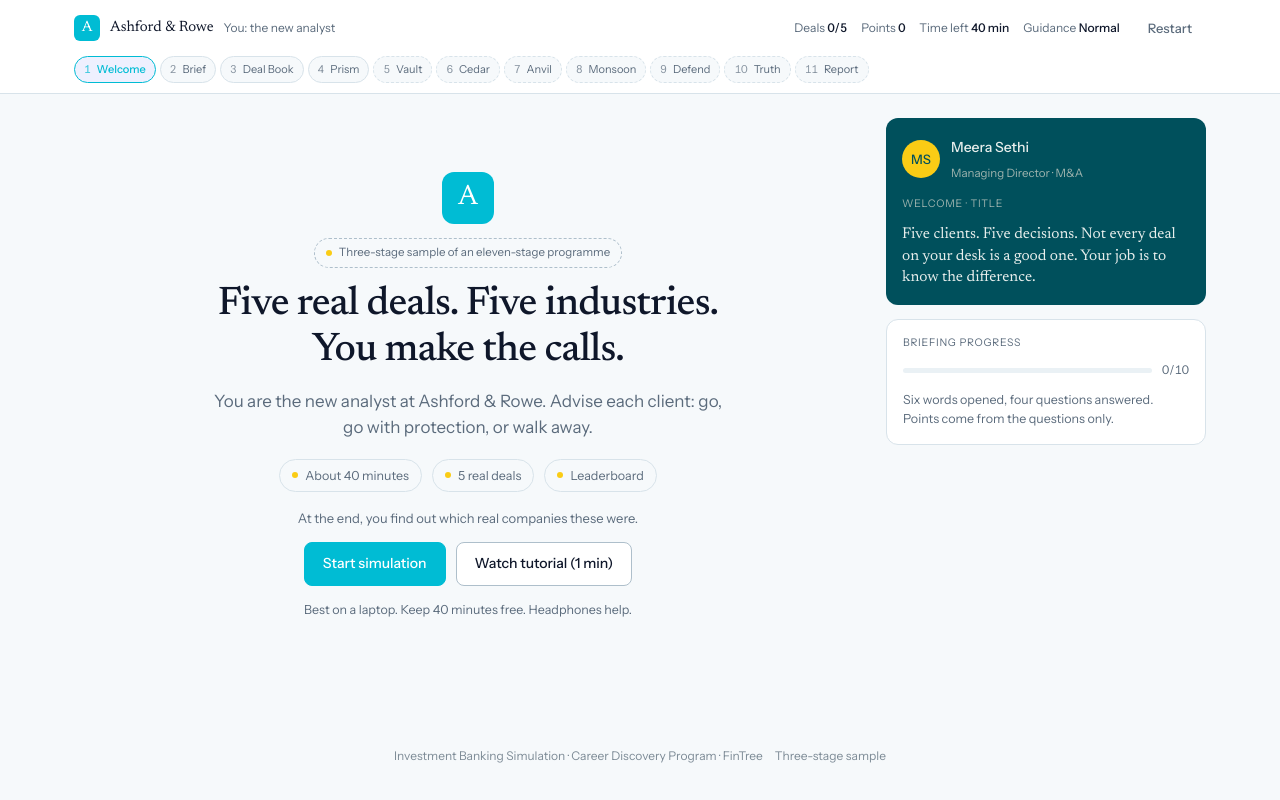
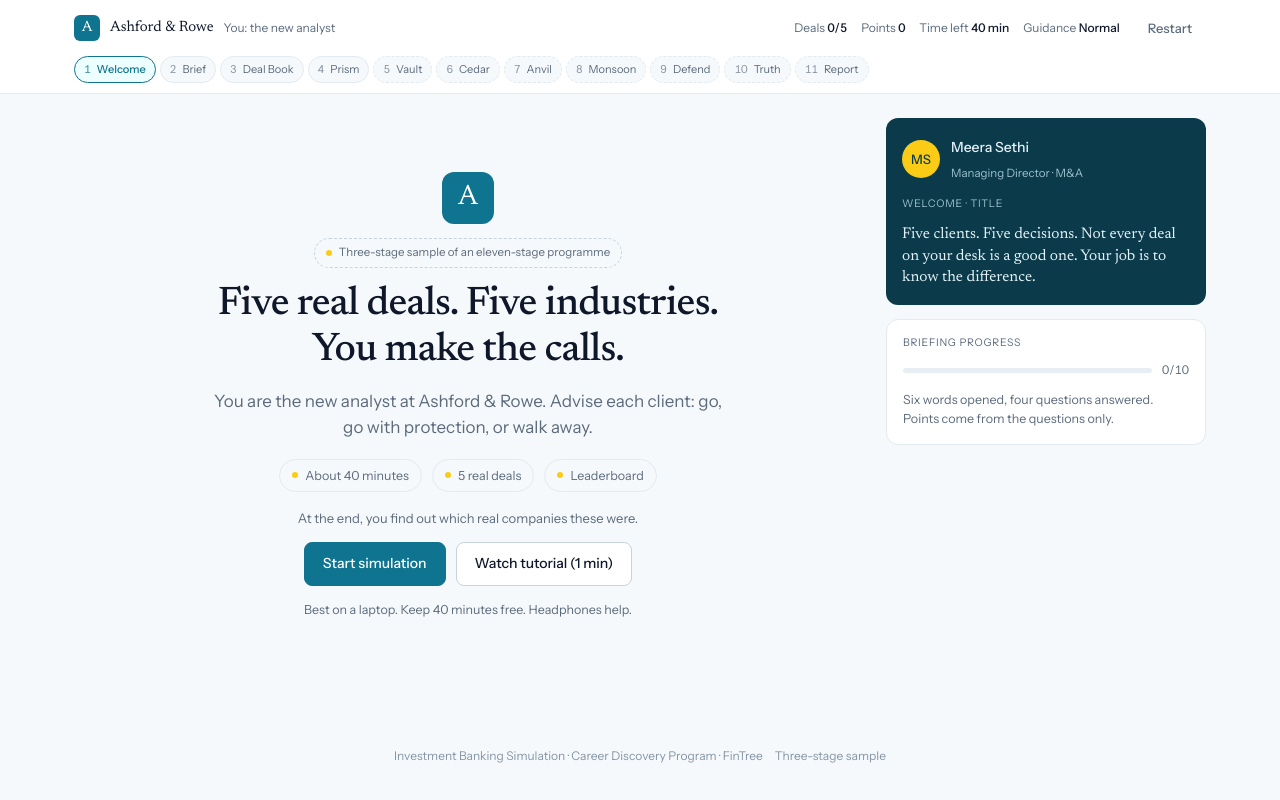
Before and after one commit to AyushNimbhare/IB_sample, a Flask app: page / in a window 1280 px wide. Run offline with Flask 3, Linux system fonts and the light colour scheme; some web fonts are replaced.

Commit message:
Retint the sample to a 60/30/10 palette: white, cyan, yellow
   60%  white   every surface
   30%  cyan    the brand - buttons, links, the active chip, the
                companion card, the fair-range band, focus rings
   10%  yellow  the accent, spent only where it means "look here"

The 10% is the point. It lands on the marker on the fair-range bar
(the band is cyan, your price is yellow), the correct quiz answer,
the right valuation metric, the receipt stamp, the avatar and the
low clock. Cyan and yellow have to stay distinguishable, so the
correct states take yellow rather than cyan: a picked option is
cyan, a correct one yellow, a wrong one red.

Red stays outside the ratio. A wrong answer and a risk flag have to
look wrong whatever the brand is doing, so --signal-risk is
untouched - which is why the green went and the red did not.

FinTree's own tokens in static/tokens.css are left exactly as they
were, recovered-values comment and all. The palette is an override
block at the top of static/ib.css, which is the sample's own
stylesheet and already owned the track mapping. Nothing else names a
colour: the only hex left outside that block is white-on-fill, and
ib.js has no colour literals at all. Reverting to FinTree's real
palette is deleting one block.

Stray green-tinted literals in the terminal bar and companion card
were promoted to --on-dark / --on-dark-soft / --on-dark-faint rather
than patched in place.

All six screenshots re-captured; 52 tests still pass; zero console
errors across a full run.

```diff
--- a/static/ib.css
+++ b/static/ib.css
@@ -2,20 +2,92 @@
    FinTree CDP — Investment Banking sample
    Shell + stage styles for the three-stage sample.
 
-   PALETTE
-     The blueprint (p19) says the style should match the VC simulation:
-     "cream workspace, navy, gold". Resolved against the recovered tokens:
-       cream workspace  ->  --paper         #f6f9fb
-       navy             ->  --track-ib      #00bcd4   (the platform's own IB token)
-       gold             ->  --brand-accent  #facc15
-     Naming the tokens rather than the colours is deliberate — see the review.
+   PALETTE — the 60 / 30 / 10 rule
 
-   Depends on assets/tokens.css for variables and base resets.
+     60%  WHITE    every surface. The page, the cards, the terminal window,
+                   the rail. If it is a background, it is white.
+
+     30%  CYAN     the brand. Primary buttons, links, the active chip, focus
+                   rings, the companion card, the fair-range band, and every
+                   structural rule that should read as "ours".
+
+     10%  YELLOW   the accent, spent on purpose and nowhere else: the marker
+                   on the fair-range bar, the correct answer, the right
+                   metric, the receipt stamp, the avatar, the low clock.
+                   If it is yellow, it is the thing to look at.
+
+     RED stays outside the ratio. A wrong answer and a risk flag have to look
+     wrong whatever the brand is doing, so `--signal-risk` is untouched. It is
+     a functional colour, not part of the theme.
+
+     The tokens in tokens.css are FinTree's own, recovered from their live
+     platform. They are left exactly as they were so the provenance stays
+     readable; this file overrides the ones the sample consumes. Nothing else
+     in the sample names a colour directly — ib.css contains no hex literals
+     and ib.js contains none at all — so this block is the whole theme.
+
+   Depends on static/tokens.css for variables and base resets.
    ========================================================================== */
 
 :root {
-  --track: var(--track-ib);
-  --track-bg: var(--track-ib-bg);
+  /* --- 60 · white ------------------------------------------------------- */
+  --c-60:      #ffffff;
+  --c-60-soft: #fbfdfe;
+  --c-60-page: #f6f9fb;
+  --c-60-deep: #e7eff4;
+
+  /* --- 30 · cyan -------------------------------------------------------- */
+  --c-30:        #0e7490;   /* 5.4:1 on white — safe for text and buttons */
+  --c-30-bright: #06b6d4;
+  --c-30-soft:   #ecfeff;
+  --c-30-deep:   #164e63;
+  --c-30-deeper: #0b3a4a;
+
+  /* --- 10 · yellow ------------------------------------------------------ */
+  --c-10:      #facc15;     /* fills and marks — never small text on white */
+  --c-10-soft: #fefce8;
+  --c-10-deep: #a16207;     /* when yellow has to be readable as text */
+
+  /* --- surfaces (60) ---------------------------------------------------- */
+  --paper:        var(--c-60-page);
+  --paper-soft:   var(--c-60-soft);
+  --paper-deep:   var(--c-60-deep);
+  --paper-bright: var(--c-60);
+
+  /* --- ink -------------------------------------------------------------- */
+  --ink:         #0f172a;
+  --ink-soft:    #1e293b;
+  --ink-raised:  #0b1220;
+  --muted:       #5b6b7c;
+  --muted-soft:  #8496a6;
+  --line:        #e2eaf0;
+  --line-strong: #c6d4de;
+
+  /* --- brand (30) ------------------------------------------------------- */
+  --brand-primary: var(--c-30);
+  --track-ib:        var(--c-30);
+  --track-ib-bg:     var(--c-30-soft);
+  --track:           var(--c-30);
+  --track-bg:        var(--c-30-soft);
+  --link:            var(--c-30);
+  --sea:             var(--c-30-deep);
+  --sea-deep:        var(--c-30-deeper);
+
+  /* --- accent (10) ------------------------------------------------------ */
+  --brand-accent: var(--c-10);
+
+  /* --- text on the deep-cyan surfaces (terminal bar, companion card) ----- */
+  --on-dark:       #e3f2f7;
+  --on-dark-soft:  #9dc0cc;
+  --on-dark-faint: #3f6673;
+
+  /* --- positive states read as brand; only risk stays outside the ratio -- */
+  --signal-attractive:      var(--c-30);
+  --signal-attractive-bg:   var(--c-30-soft);
+  --signal-attractive-line: #a5f0fb;
+  --signal-context:         var(--muted);
+  --signal-context-bg:      var(--c-60-deep);
+  --signal-context-line:    var(--line-strong);
 
   --shell-max: 1180px;
   --rail-width: 320px;
@@ -1075,7 +1164,7 @@ body {
 
 .companion {
   background: var(--sea-deep);
-  color: #e7eeec;
+  color: var(--on-dark);
   border-radius: var(--radius-lg);
   padding: 16px;
   display: flex;
@@ -1097,7 +1186,7 @@ body {
 }
 
 .companion__name { font-size: 14px; font-weight: 500; }
-.companion__role { font-size: 11.5px; color: #9db3ae; }
+.companion__role { font-size: 11.5px; color: var(--on-dark-soft); }
 
 .companion__line {
   font-family: var(--font-editorial);
@@ -1109,7 +1198,7 @@ body {
   font-size: 10.5px;
   letter-spacing: 0.07em;
   text-transform: uppercase;
-  color: #9db3ae;
+  color: var(--on-dark-soft);
 }
 
 .rail-card {
```
Also changed, not shown: other parts of static/ib.css (+34 -17 lines), README.md, 6 other files.
